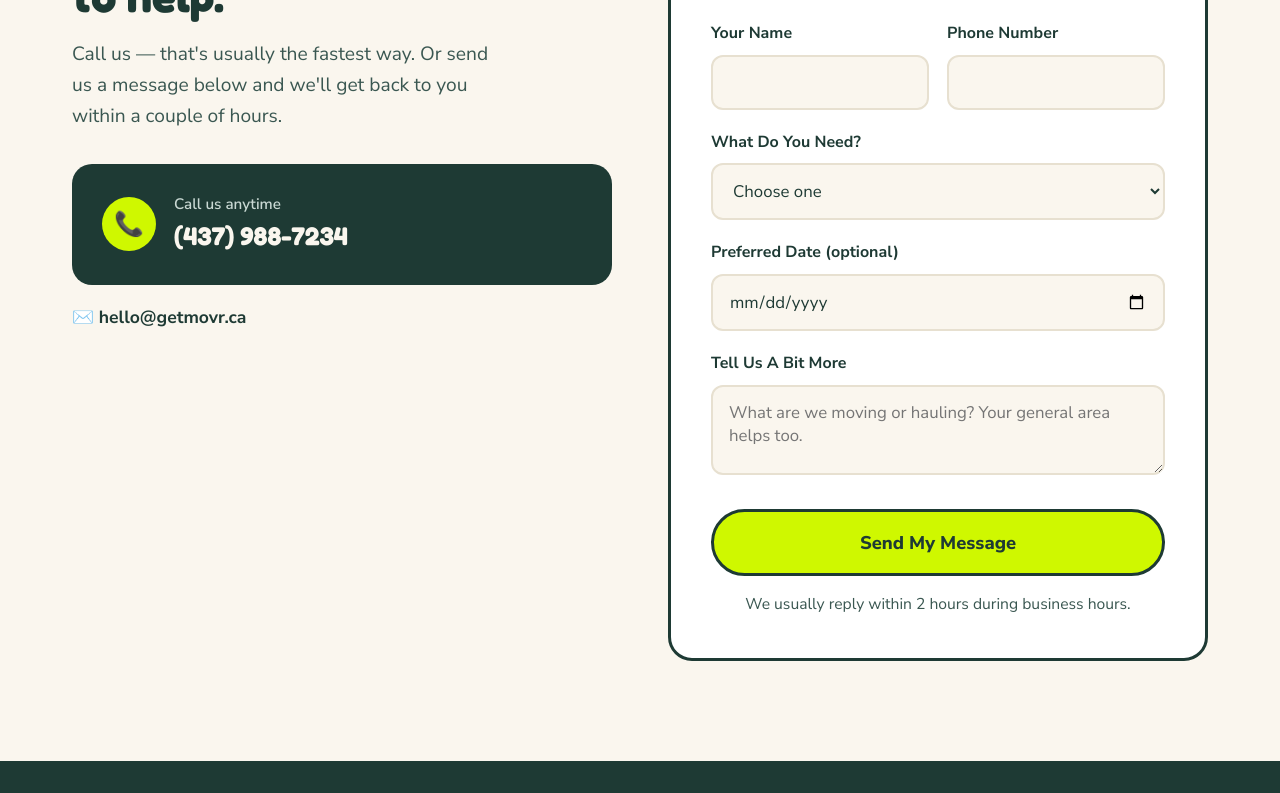
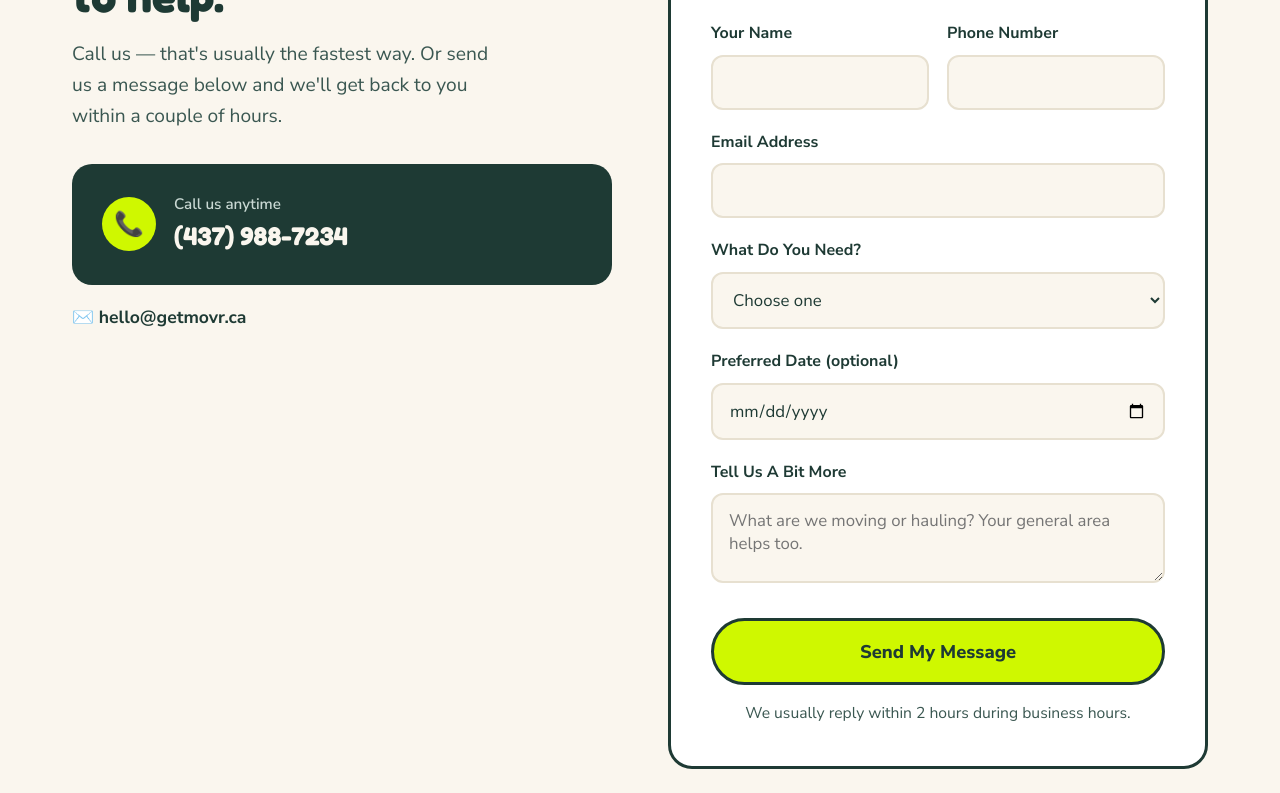
Before and after one commit to earlgalindo/Getmovr-site, a plain HTML site: page index.html in a window 1280 px wide. Shown: the part 2508-3301 px from the top of the page. Drawn offline with Linux system fonts and the light colour scheme.

Commit message:
Add files via upload

```diff
--- a/index.html
+++ b/index.html
@@ -720,6 +720,10 @@
           </div>
         </div>
         <div class="form-row">
+          <label for="email">Email Address</label>
+          <input type="email" id="email" name="email" required>
+        </div>
+        <div class="form-row">
           <label for="service">What Do You Need?</label>
           <select id="service" name="service" required>
             <option value="">Choose one</option>
@@ -775,6 +779,7 @@
     const data = {
       name: form.name.value,
       phone: form.phone.value,
+      email: form.email.value,
       service: form.service.value,
       date: form.date.value,
       details: form.details.value,
```
